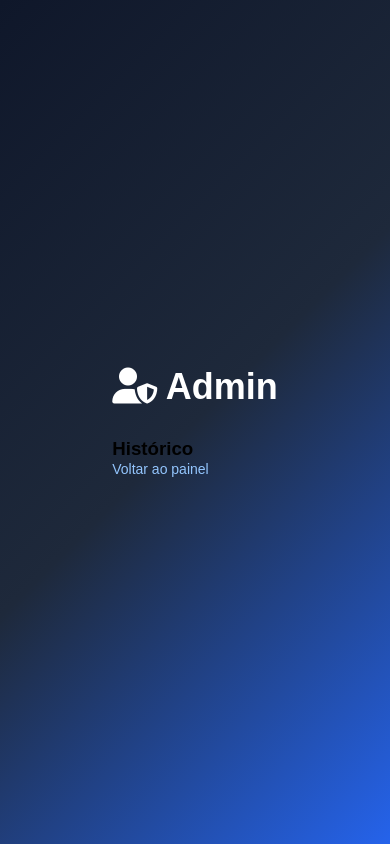
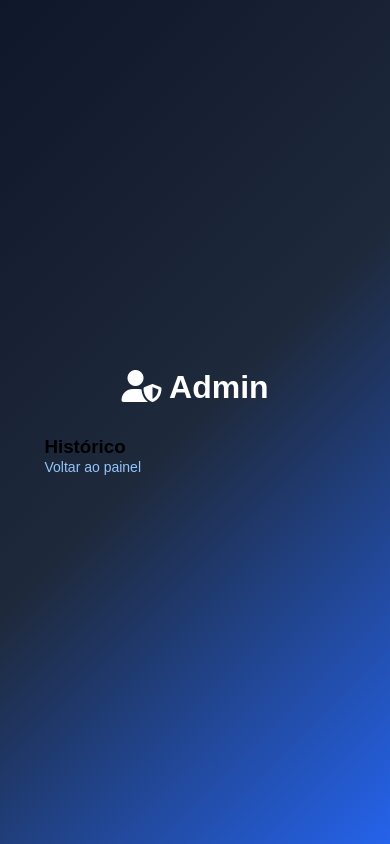
Before and after one commit to mcteodoro/secure-login-dashboard-v2, a website: page admin.html in a window 390 px wide. Drawn offline with Linux system fonts and the light colour scheme.

Commit message:
Melhorias visuais e responsividade

```diff
--- a/style.css
+++ b/style.css
@@ -234,3 +234,51 @@ button:hover {
 .card-info span {
     color: #dbeafe;
 }
+@media (max-width: 768px) {
+
+  .container,
+  .login-container,
+  .dashboard-container {
+    width: 90%;
+    padding: 25px;
+  }
+
+  h1 {
+    font-size: 32px;
+    text-align: center;
+  }
+
+  input,
+  button {
+    width: 100%;
+    font-size: 16px;
+  }
+
+  .dashboard-card {
+    width: 95%;
+  }
+}
+@media (max-width: 768px) {
+
+  .container,
+  .login-container,
+  .dashboard-container {
+    width: 90%;
+    padding: 25px;
+  }
+
+  h1 {
+    font-size: 32px;
+    text-align: center;
+  }
+
+  input,
+  button {
+    width: 100%;
+    font-size: 16px;
+  }
+
+  .dashboard-card {
+    width: 95%;
+  }
+}
```
